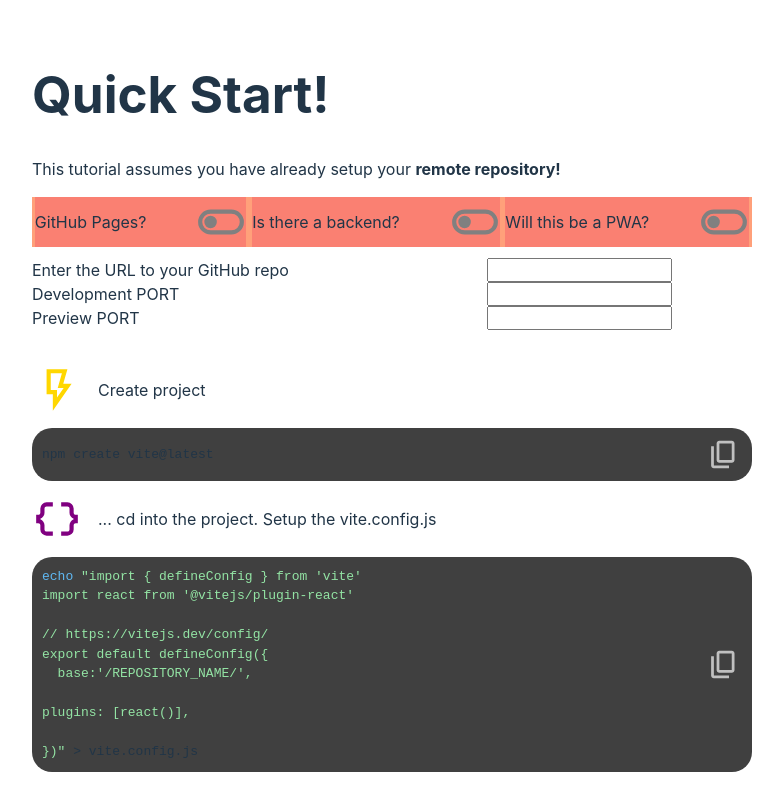
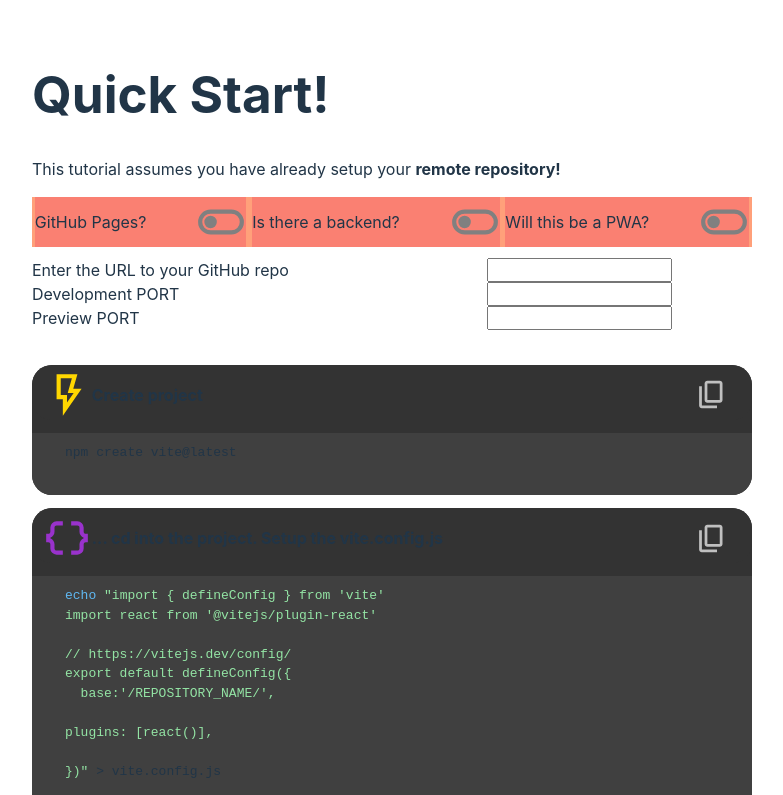
Before and after one commit to Perlesvaux/react-app-with-vite, a React (Vite) app: page / in a window 1280 px wide. Shown: the top 795 px of the page, without its empty margins (248-1031 px from the left). Built offline with nearby package versions, Linux system fonts and the light colour scheme.

Commit message:
feat: still working on css improvement

```diff
--- a/src/App.jsx
+++ b/src/App.jsx
@@ -1,4 +1,5 @@
 import { useReducer } from 'react'
+//import { useReducer, useEffect } from 'react'
 import './App.css'
 //import 'bootstrap-icons/font/bootstrap-icons.css';
 import Step from './Step.jsx'
@@ -39,8 +40,28 @@
   const regex = /https:\/\/github\.com\/([^\/]+)\/([^\/\.]+)(\.git)?/;
   const steps = steps_purify(state)
   const serve = serve_purify()
-  const tsar_bomba = tsar_bomba_purify(state)
-  const little_boy = little_boy_purify(state)
+  //const tsar_bomba = tsar_bomba_purify(state)
+  //const little_boy = little_boy_purify(state)
+
+  //useEffect(() => {
+  //  function updateTheme(){
+  //    const isDarkMode = window.matchMedia('(prefers-color-scheme:dark)').matches
+  //    if (isDarkMode){
+  //      import('highlight.js/styles/felipec.css'); // Dark mode style
+  //    } else {
+  //      import('highlight.js/styles/github.css'); // Light mode style
+  //    }
+  //  }
+  //
+  //  updateTheme()
+  //
+  //  const mediaQuery = window.matchMedia('(prefers-color-scheme:dark)')
+  //  mediaQuery.addEventListener('change', updateTheme)
+  //
+  //  return ()=> mediaQuery.removeEventListener('change', updateTheme)
+  //
+  //} )
+
 
 
   function parseUrl(e){
--- a/src/Step.jsx
+++ b/src/Step.jsx
@@ -6,16 +6,16 @@
   return (<div style={{width:'90vh'}}>
       {
         steps.map((step, indx ) =>
-        <div key={indx}>
+        <div key={indx} className={styles.block}>
           { step.legend &&
             (<>
               <div className={styles.legend}>
                 {step.svg}
-                <div dangerouslySetInnerHTML={{__html:step.legend}} />
+                <strong dangerouslySetInnerHTML={{__html:step.legend}} />
+                <Copy onClick={()=>toClipBoard(step.clipboard)}/>
               </div>
               <pre>
                 <code dangerouslySetInnerHTML={{__html:step.cmd}} />
-                <Copy onClick={()=>toClipBoard(step.clipboard)}/>
               </pre>
             </>)
           }
--- a/src/Step.module.css
+++ b/src/Step.module.css
@@ -10,16 +10,23 @@
 
 
 .legend {
-  display: flex;
+  /*display: flex; */
+  padding: 5px 0px 0px 10px;
+  border-radius: 20px;
+  background-color: #333333;
+  /*background-color: red;*/
   align-items: center;
-  flex-direction: row;
-  column-gap: 1em;
+  /*flex-direction: row;*/
+  /*column-gap: 1em;*/
+  display: grid;
+  grid-template-columns: 7% 85% 8%;
 }
 
 pre {
-  border-radius:20px;
+  /*border-radius:20px;*/
+  border-radius: 0 0 20px 20px;
   overflow-x: auto;
-  padding: 10px 10px 10px 10px;
+  padding: 10px 0px 33px 33px;
   background-color: #404040;
   overflow-x: hidden;
   /*display: flex;*/
@@ -31,3 +38,8 @@
   display:grid;
   grid-template-columns: 95% 5%;
 }
+
+.block {
+  background-color: #333333;
+  border-radius: 20px;
+}
--- a/src/purifiedText.js
+++ b/src/purifiedText.js
@@ -29,7 +29,7 @@
 const terminal_red   = TerminalSVG(  { fill:"Crimson", size:"50px" } )
 const bolt           = BoltSVG(  { fill:"Gold", size:"50px" } )
 const code_green     = CodeSVG(  { fill:"DarkSeaGreen", size:"50px" } )
-const obj_purple     = ObjSVG(  { fill:"Purple", size:"50px" } )
+const obj_purple     = ObjSVG(  { fill:"DarkOrchid", size:"50px" } )
 
 
 export function steps_purify(state){
```
